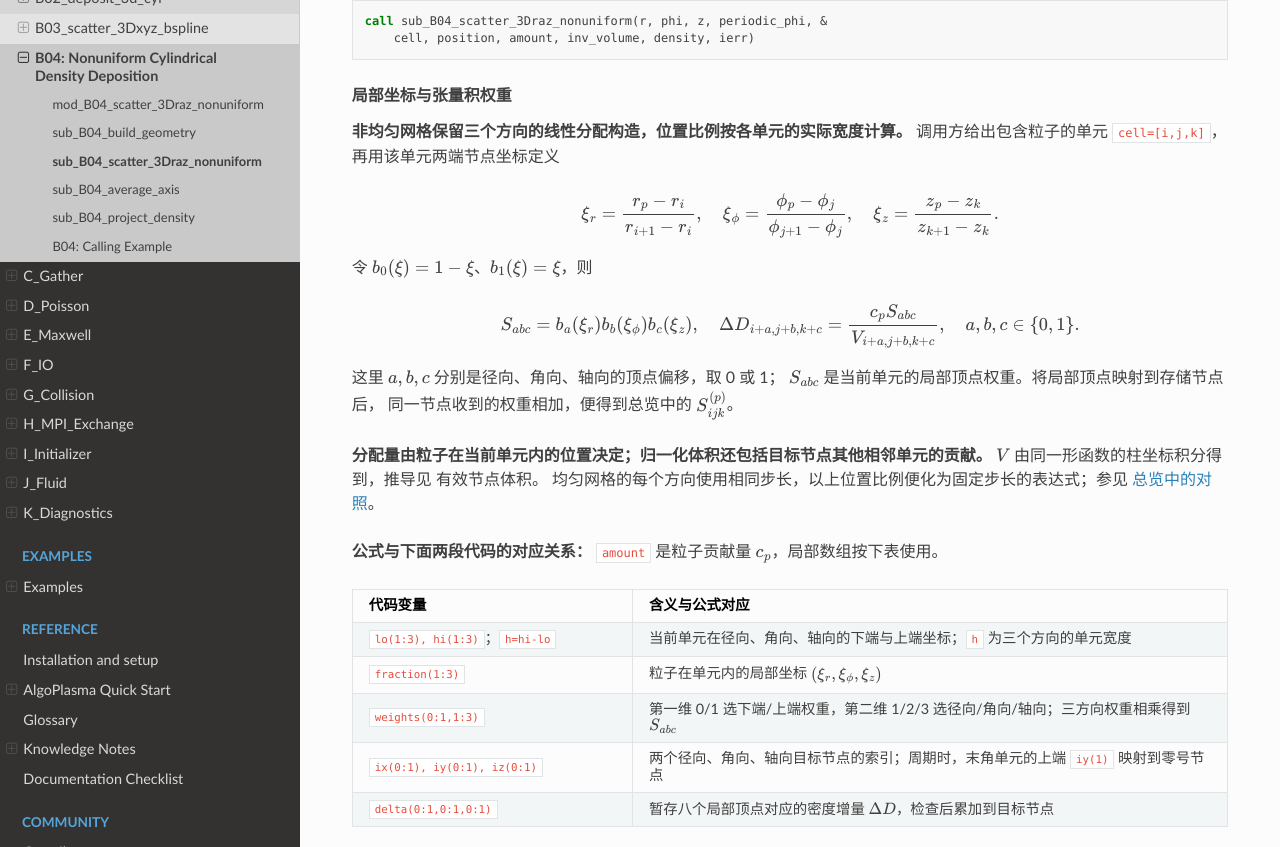
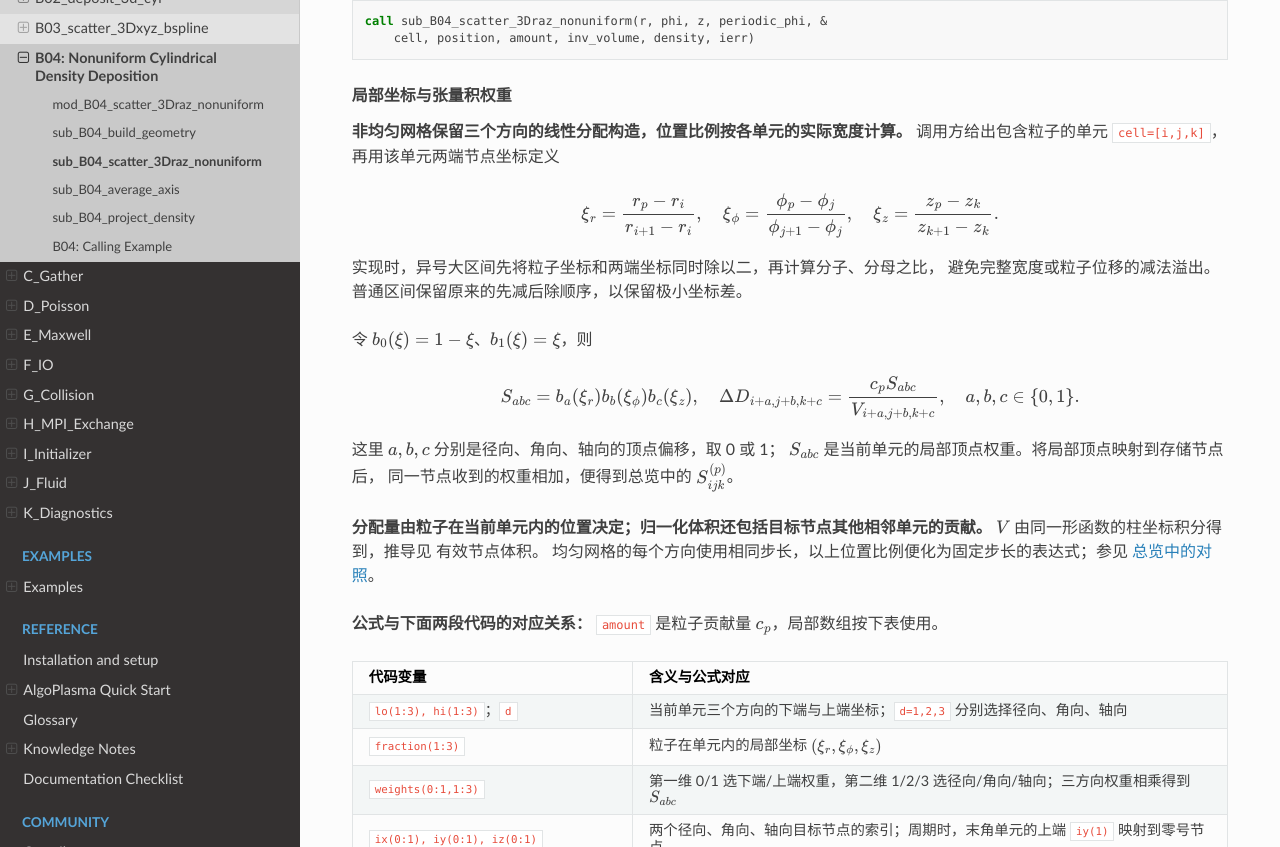
Before and after one commit to AlgoPlasma/AlgoPlasma, a Sphinx documentation site: the page built from docs/source/rst_files/B_Scatter/B04_scatter_3Draz_nonuniform/sub_B04_scatter_3Draz_nonuniform.rst, in a window 1280 px wide and 900 px high, scrolled down 414 px, cut to the strip 0-847 px from the top of the window. Built offline with Sphinx 7.4.7 and the Read the Docs theme 3.1.0, drawn with Linux system fonts in a browser that asks for light colours; formulas are drawn with MathJax 3; pages that are not in the unit, such as notebooks, are missing from menus; the version number could not be read and is left out.

Commit message:
feat(scatter): 新增 B04 非均匀 RAZ 沉积及配套文档
[2026-11-10]
- 新增 CIC 节点沉积、有效体积计算、轴线加权平均和单元体积平均，
  配套调用示例及 79 项检查。
- cyl 更名为 raz；按规范整理双语 README，精简 Sphinx 页面，
  共用英文插图；排除原始结果、日志和构建产物。

[2026-11-11，首轮修复 b926cde]
- 修复 average_axis 大幅值平均和 build_geometry 半宽计算的中间量溢出；
  新增 23 项检查，总数增至 102。
- 3d_raz 统一为 3Draz，同步源码、调用与文档引用。

[2026-11-11，本次补充]
- 修复 scatter 局部坐标分子、分母的减法溢出；
  异号大区间同步缩放，普通及极小区间保留原计算方式。
- 新增 38 项“几何准备 → 沉积”检查，总数增至 140；
  同步双语说明、代码摘录和测试摘要，公开接口保持不变。

验证：单/双精度 × debug/release 各 140 项通过；
原始反例、节点密度与总量、调用示例、
Sphinx 严格构建及网页引用检查通过。

```diff
--- a/docs/source/rst_files/B_Scatter/B04_scatter_3Draz_nonuniform/sub_B04_scatter_3Draz_nonuniform.rst
+++ b/docs/source/rst_files/B_Scatter/B04_scatter_3Draz_nonuniform/sub_B04_scatter_3Draz_nonuniform.rst
@@ -36,6 +36,9 @@
       \xi_\phi=\frac{\phi_p-\phi_j}{\phi_{j+1}-\phi_j},\quad
       \xi_z=\frac{z_p-z_k}{z_{k+1}-z_k}.
 
+   实现时，异号大区间先将粒子坐标和两端坐标同时除以二，再计算分子、分母之比，
+   避免完整宽度或粒子位移的减法溢出。普通区间保留原来的先减后除顺序，以保留极小坐标差。
+
    令 :math:`b_0(\xi)=1-\xi`、:math:`b_1(\xi)=\xi`，则
 
    .. math::
@@ -59,8 +62,8 @@
 
       * - 代码变量
         - 含义与公式对应
-      * - ``lo(1:3), hi(1:3)``；``h=hi-lo``
-        - 当前单元在径向、角向、轴向的下端与上端坐标；``h`` 为三个方向的单元宽度
+      * - ``lo(1:3), hi(1:3)``；``d``
+        - 当前单元三个方向的下端与上端坐标；``d=1,2,3`` 分别选择径向、角向、轴向
       * - ``fraction(1:3)``
         - 粒子在单元内的局部坐标 :math:`(\xi_r,\xi_\phi,\xi_z)`
       * - ``weights(0:1,1:3)``
@@ -72,7 +75,7 @@
 
    .. literalinclude:: ../../../../../B_Scatter/B04_scatter_3Draz_nonuniform/sub_B04_scatter_3Draz_nonuniform.f90
       :language: fortran
-      :start-at:     fraction = (position-lo)/h
+      :start-at:     do d = 1, 3
       :end-at:     weights(1,:) = fraction
 
    .. literalinclude:: ../../../../../B_Scatter/B04_scatter_3Draz_nonuniform/sub_B04_scatter_3Draz_nonuniform.f90
@@ -184,8 +191,8 @@
 
       * - Code variable
         - Meaning and formula correspondence
-      * - ``lo(1:3), hi(1:3)``; ``h=hi-lo``
-        - Lower and upper cell coordinates in radial, angular and axial order; ``h`` holds the three cell widths
+      * - ``lo(1:3), hi(1:3)``; ``d``
+        - Lower and upper cell coordinates; ``d=1,2,3`` selects the radial, angular and axial direction
       * - ``fraction(1:3)``
         - Local particle coordinates :math:`(\xi_r,\xi_\phi,\xi_z)`
       * - ``weights(0:1,1:3)``
@@ -197,7 +204,7 @@
 
    .. literalinclude:: ../../../../../B_Scatter/B04_scatter_3Draz_nonuniform/sub_B04_scatter_3Draz_nonuniform.f90
       :language: fortran
-      :start-at:     fraction = (position-lo)/h
+      :start-at:     do d = 1, 3
       :end-at:     weights(1,:) = fraction
 
    .. literalinclude:: ../../../../../B_Scatter/B04_scatter_3Draz_nonuniform/sub_B04_scatter_3Draz_nonuniform.f90
--- a/docs/source/rst_files/B_Scatter/scatter_testing_guide.rst
+++ b/docs/source/rst_files/B_Scatter/scatter_testing_guide.rst
@@ -40,7 +40,7 @@
    - **后续处理：** 非均匀角网格检查轴点加权均值及总量；解析线性场检查单元体积平均。
    - **实现与接口：** 均匀网格直接调用 B02 公开电荷沉积例程作对照；参数及浮点范围检查核对返回状态和数组保留。
 
-   当前测试在单、双精度各自的 debug 和 release 四种配置下各执行 102 项断言。
+   当前测试在单、双精度各自的 debug 和 release 四种配置下各执行 140 项断言。
    输入、误差定义、阈值、运行结果摘要与插图集中在 :doc:`B04 测试页 </tests/004_scatter/B04_scatter_3Draz_nonuniform>`。
 
    .. rubric:: 怎样理解比较量？
@@ -90,7 +90,7 @@
    - **Subsequent operations:** nonuniform angular grids check weighted axis means and totals; an analytic linear field checks cell-volume averages.
    - **Implementation and interfaces:** a uniform-grid comparison calls the public B02 charge routine; invalid-input and floating-point-range checks inspect return status and preserved arrays.
 
-   The current test executes 102 assertions in each of four configurations: single and double precision, each in debug and release mode.
+   The current test executes 140 assertions in each of four configurations: single and double precision, each in debug and release mode.
    Inputs, error definitions, tolerances, result summaries and figures are collected on the :doc:`B04 test page </tests/004_scatter/B04_scatter_3Draz_nonuniform>`.
 
    .. rubric:: Interpret the compared quantity
```
Also changed, not shown: other parts of docs/source/rst_files/B_Scatter/B04_scatter_3Draz_nonuniform/sub_B04_scatter_3Draz_nonuniform.rst (+4 -0 lines), 6 other files.
